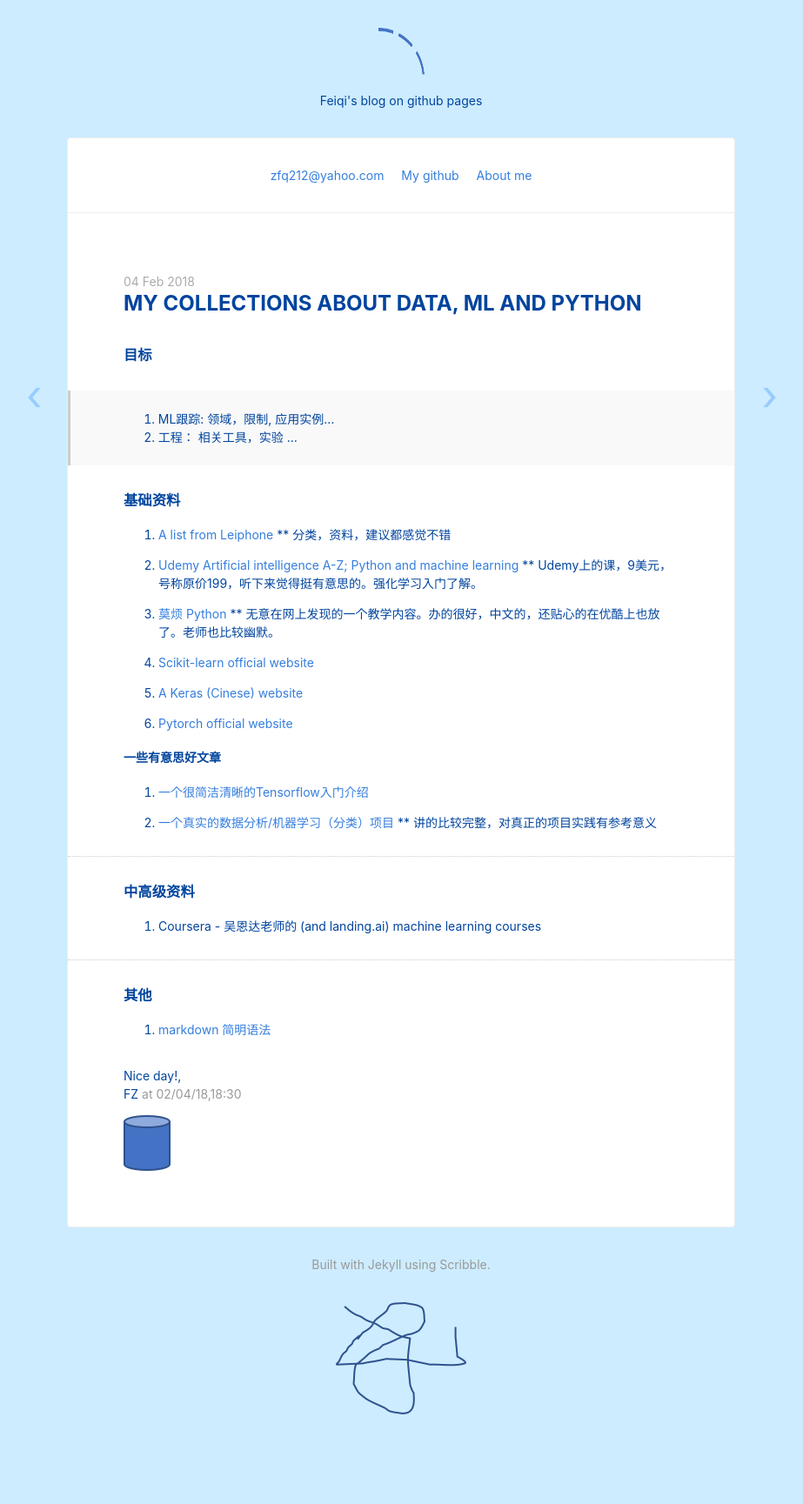
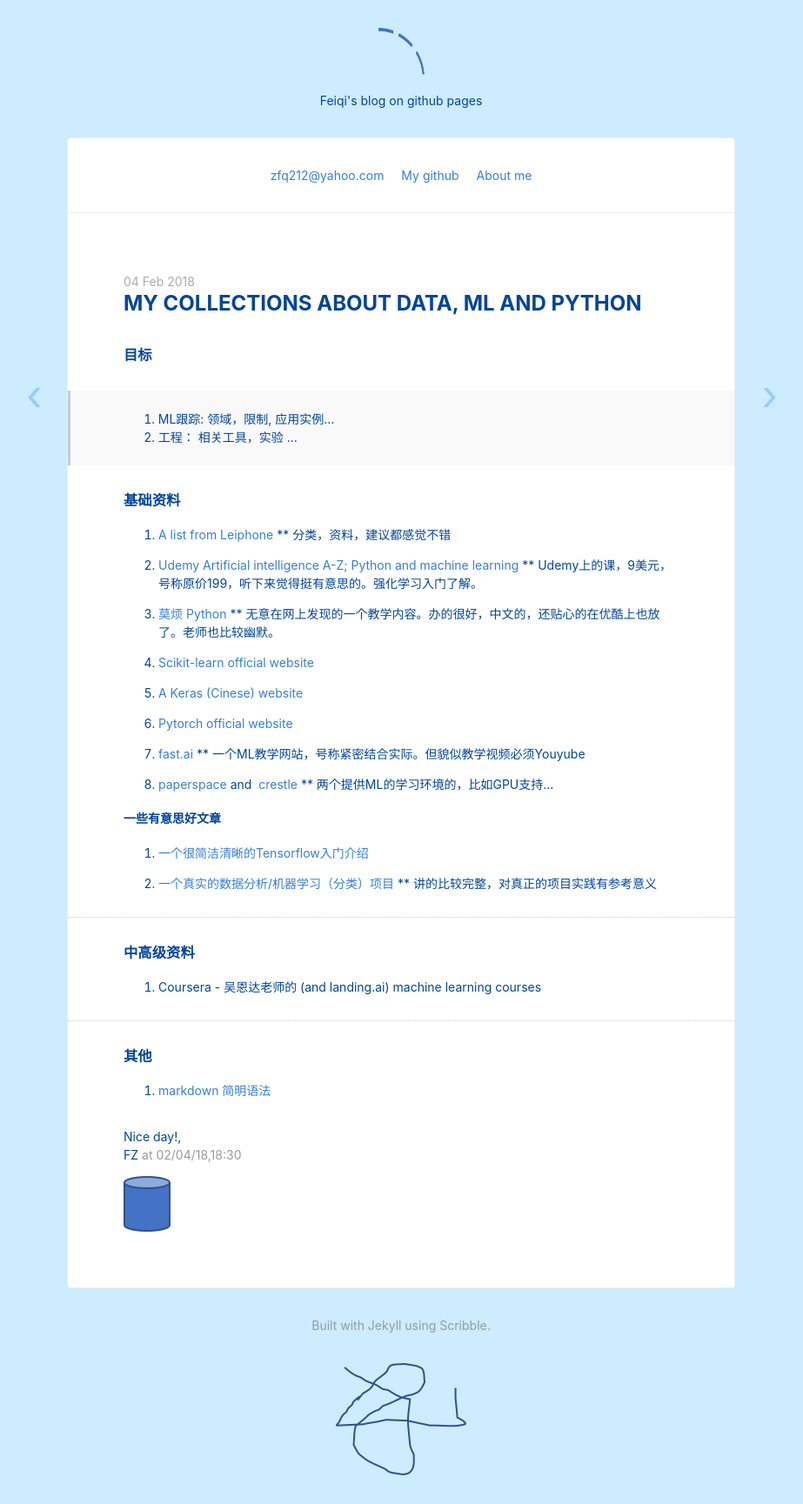
Before and after one commit to zfq212git/zfq212git.github.io, a Jekyll site: the page built from _posts/2018-02-04-test1-firstPost.md, in a window 1280 px wide. Shown: the whole page at 87% size, without its empty margins (179-1102 px from the left). Built offline with Jekyll 4.4.1, drawn with Linux system fonts in a browser that asks for light colours; nearby versions of some CDN libraries; before the commit the page ends 1659 px from its top, so only the background shows below that.

Commit message:
Update 2018-02-04-test1-firstPost.md

```diff
--- a/_posts/2018-02-04-test1-firstPost.md
+++ b/_posts/2018-02-04-test1-firstPost.md
@@ -27,6 +27,9 @@ date: 2018-02-04 18:30:29
 
 6. [Pytorch official website](http://pytorch.org/tutorials/)
 
+7. [fast.ai](http://www.fast.ai/) ** 一个ML教学网站，号称紧密结合实际。但貌似教学视频必须Youyube
+
+8. [paperspace](https://www.paperspace.com/)  and  [crestle](https://www.crestle.com/)  ** 两个提供ML的学习环境的，比如GPU支持...
 
 #### 一些有意思好文章
 
```
